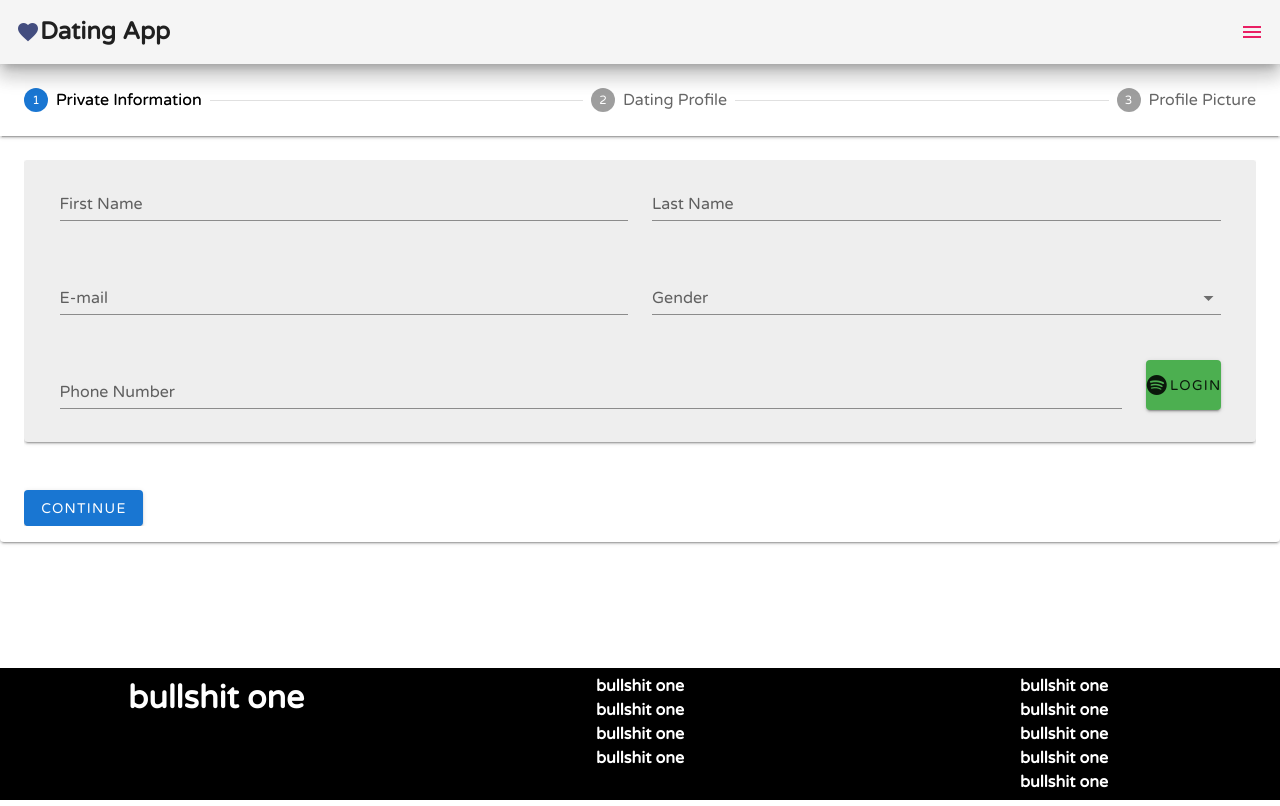
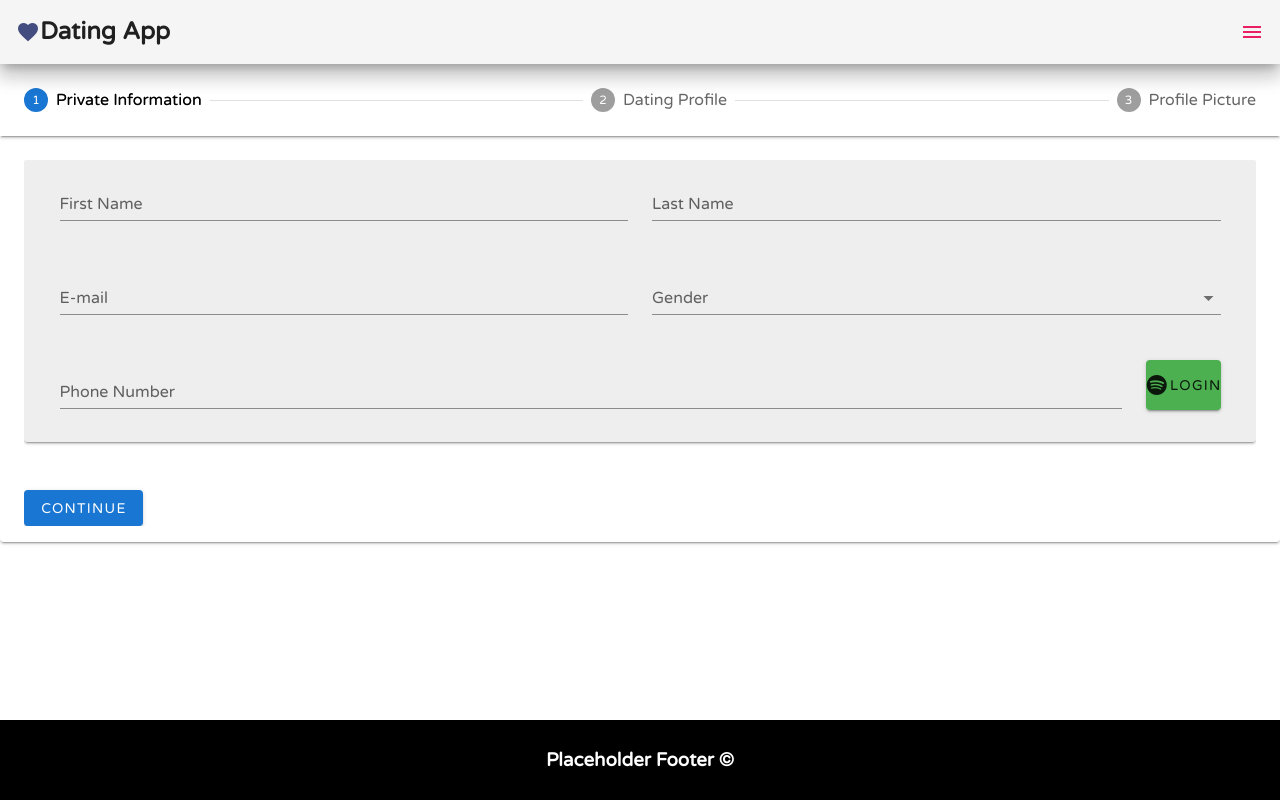
Before and after one commit to JHidalgo24/FunkyAppThingy, a Vue app: page /#/sign-up in a window 1280 px wide. Built offline with nearby package versions, Linux system fonts and the light colour scheme.

Commit message:
placeholder footer

```diff
--- a/src/App.vue
+++ b/src/App.vue
@@ -32,21 +32,14 @@
     <v-footer   color="black" >
       <v-row class="footer-items" >
         <v-col>
-          <h1>bullshit one</h1>
-        </v-col>
-        <v-col>
-          <h4>bullshit one</h4>
-          <h4>bullshit one</h4>
-          <h4>bullshit one</h4>
-          <h4>bullshit one</h4>
 
         </v-col>
         <v-col>
-          <h4>bullshit one</h4>
-          <h4>bullshit one</h4>
-          <h4>bullshit one</h4>
-          <h4>bullshit one</h4>
-          <h4>bullshit one</h4>
+          <h3 class="pa-5">Placeholder Footer &copy;</h3>
+
+        </v-col>
+        <v-col>
+
         </v-col>
       </v-row>
     </v-footer>
```
